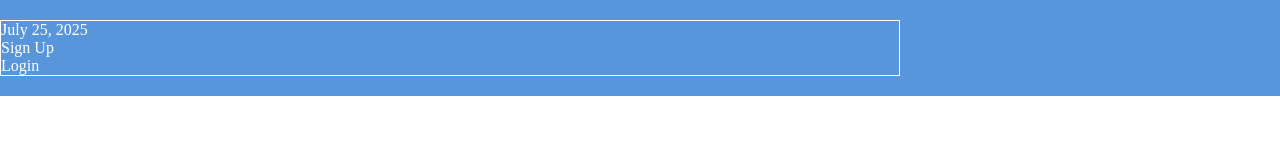
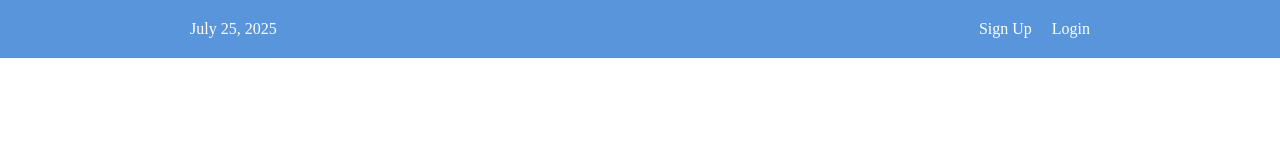
Before and after one commit to Acroniuse/flexbox-tutorial, a plain HTML site: page index.html in a window 1280 px wide. Drawn offline with Linux system fonts and the light colour scheme.

Commit message:
Add flex menu top

```diff
--- a/index.html
+++ b/index.html
@@ -3,14 +3,16 @@
     <head>
         <meta charset="UTF-8">
         <title>Flexbox Tutorial</title>
-        <link rel="stylesheet" href="style.css">
+        <link rel="stylesheet" href="styles.css">
     </head>
     <body>
         <div class="menu-container">
             <div class="menu">
                 <div class="date">July 25, 2025</div>
+                <div class="links">
                 <div class="signup">Sign Up</div>
                 <div class="login">Login</div>
+                </div>
             </div>
         </div>
     </body>
--- a/style.css
+++ /dev/null
@@ -1,16 +0,0 @@
-* {
-    margin: 0;
-    padding: 0;
-    box-sizing: border-box;
-}
-
-.menu-container {
-    color: #fff;
-    background-color: #5995da; /* blue */
-    padding: 20px 0;
-}
-
-.menu {
-    border: 1px solid #fff;
-    width: 900px;
-}
--- /dev/null
+++ b/styles.css
@@ -0,0 +1,28 @@
+* {
+    margin: 0;
+    padding: 0;
+    box-sizing: border-box;
+}
+
+.menu-container {
+    color: #fff;
+    background-color: #5995da; /* blue */
+    padding: 20px 0;
+    display: flex;
+    justify-content: center;
+}
+
+.menu {
+    width: 900px;
+    display: flex;
+    justify-content: space-between;
+}
+
+.links {
+    display: flex;
+    justify-content: flex-end;
+}
+
+.login {
+    margin-left: 20px;
+}
```
